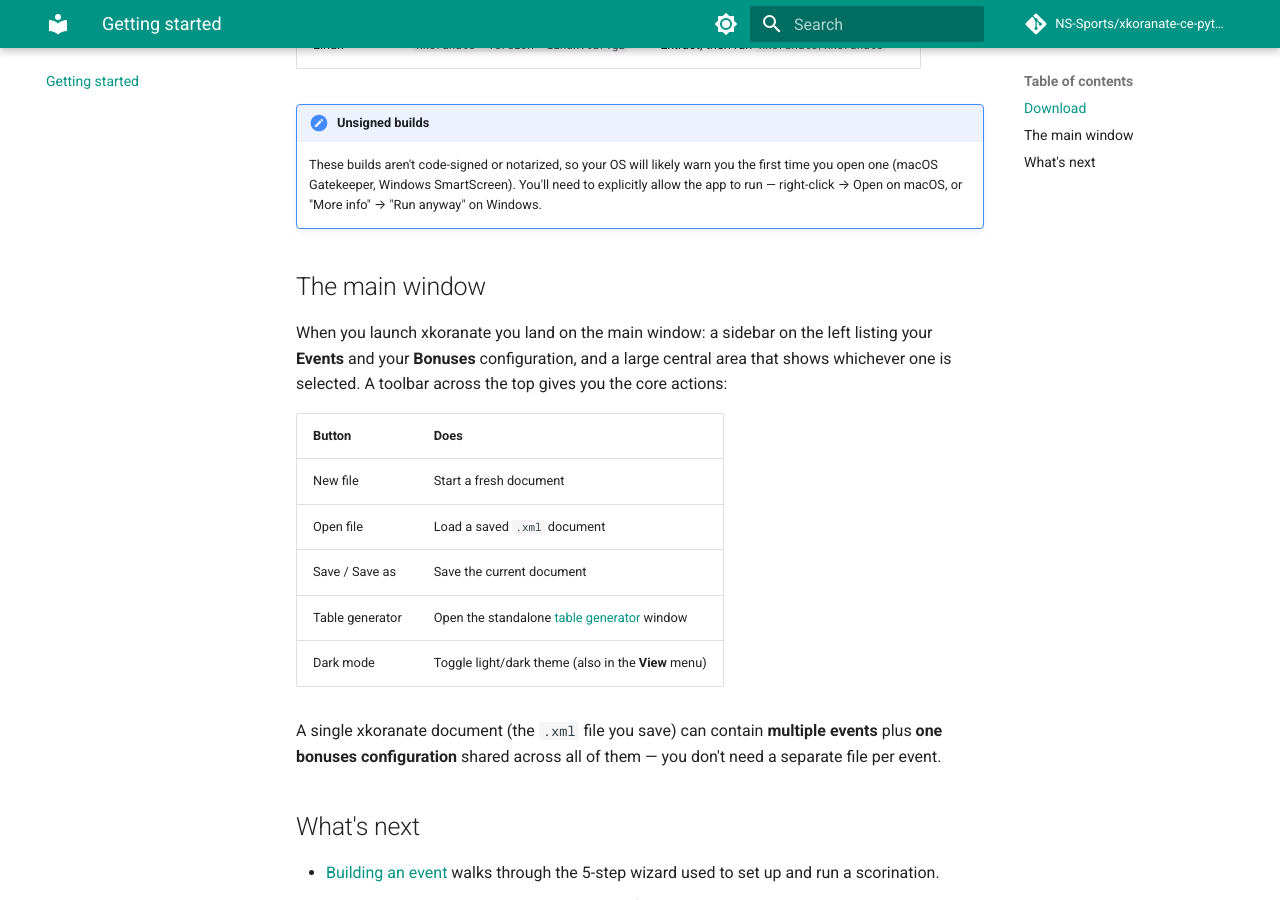
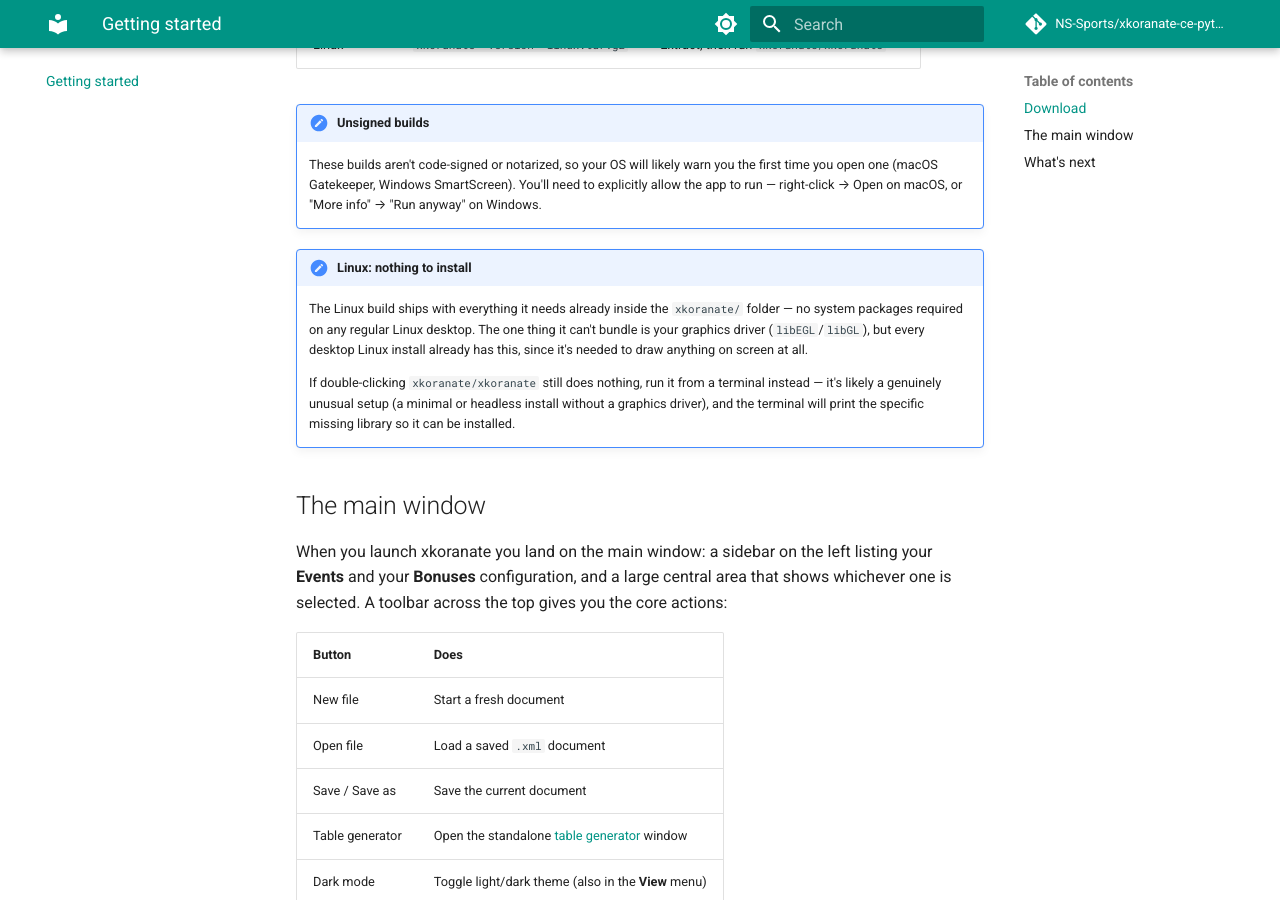
Before and after one commit to lukeplatts/xkoranate-ce-python, an MkDocs documentation site: the page built from docs/getting-started.md, in a window 1280 px wide and 900 px high, scrolled down 460 px. Built offline with MkDocs 1.6.1 and Material for MkDocs 9.7.7, drawn with Linux system fonts in a browser that asks for light colours; comment, search, counter and statistics services are not loaded.

Commit message:
Fix Linux release binary silently failing to launch
Users reported the Linux build did nothing after extract-and-run. Root
cause: PyInstaller only bundles a shared library into dist/ if it can
resolve it via ldd on the build machine, and CI's apt-get list only
covered enough to get the binary working on the runner itself — not
the full set the bundled Qt plugins actually depend on at runtime
(libsm6, libice6, libxcb-icccm4, libxkbcommon-x11-0, etc.). Those were
silently missing from every shipped release, so the binary crashed
instantly on any end-user machine with no visible error (console=False,
no terminal attached when double-clicked).

Expand the build-time dependency list so PyInstaller bundles the full
closure, leaving only libEGL/libGL unbundled (Qt loads these via
dlopen, so PyInstaller can never detect them anyway — every real Linux
desktop already has a graphics driver providing them). Replace the
launch smoke test with one that actually proves self-containment by
running the built binary in a bare container, since running it on the
CI runner itself would mask a future bundling regression.

```diff
--- a/docs/getting-started.md
+++ b/docs/getting-started.md
@@ -17,6 +17,18 @@
     you the first time you open one (macOS Gatekeeper, Windows SmartScreen).
     You'll need to explicitly allow the app to run — right-click → Open on
     macOS, or "More info" → "Run anyway" on Windows.
+
+!!! note "Linux: nothing to install"
+    The Linux build ships with everything it needs already inside the
+    `xkoranate/` folder — no system packages required on any regular Linux
+    desktop. The one thing it can't bundle is your graphics driver
+    (`libEGL`/`libGL`), but every desktop Linux install already has this,
+    since it's needed to draw anything on screen at all.
+
+    If double-clicking `xkoranate/xkoranate` still does nothing, run it from
+    a terminal instead — it's likely a genuinely unusual setup (a minimal or
+    headless install without a graphics driver), and the terminal will print
+    the specific missing library so it can be installed.
 
 ## The main window
 
```
Also changed, not shown: README.md (+13 -0 lines), 2 other files.
